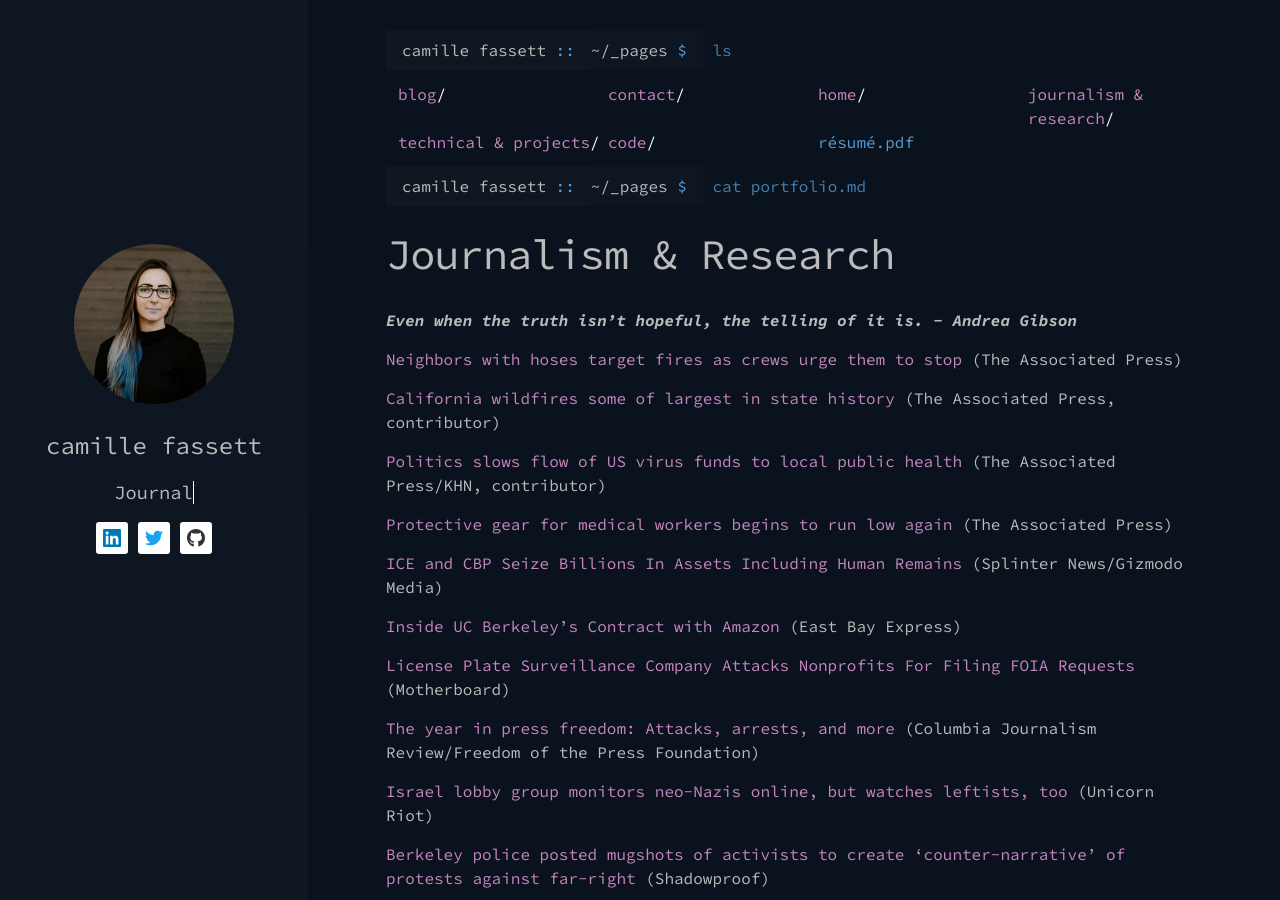
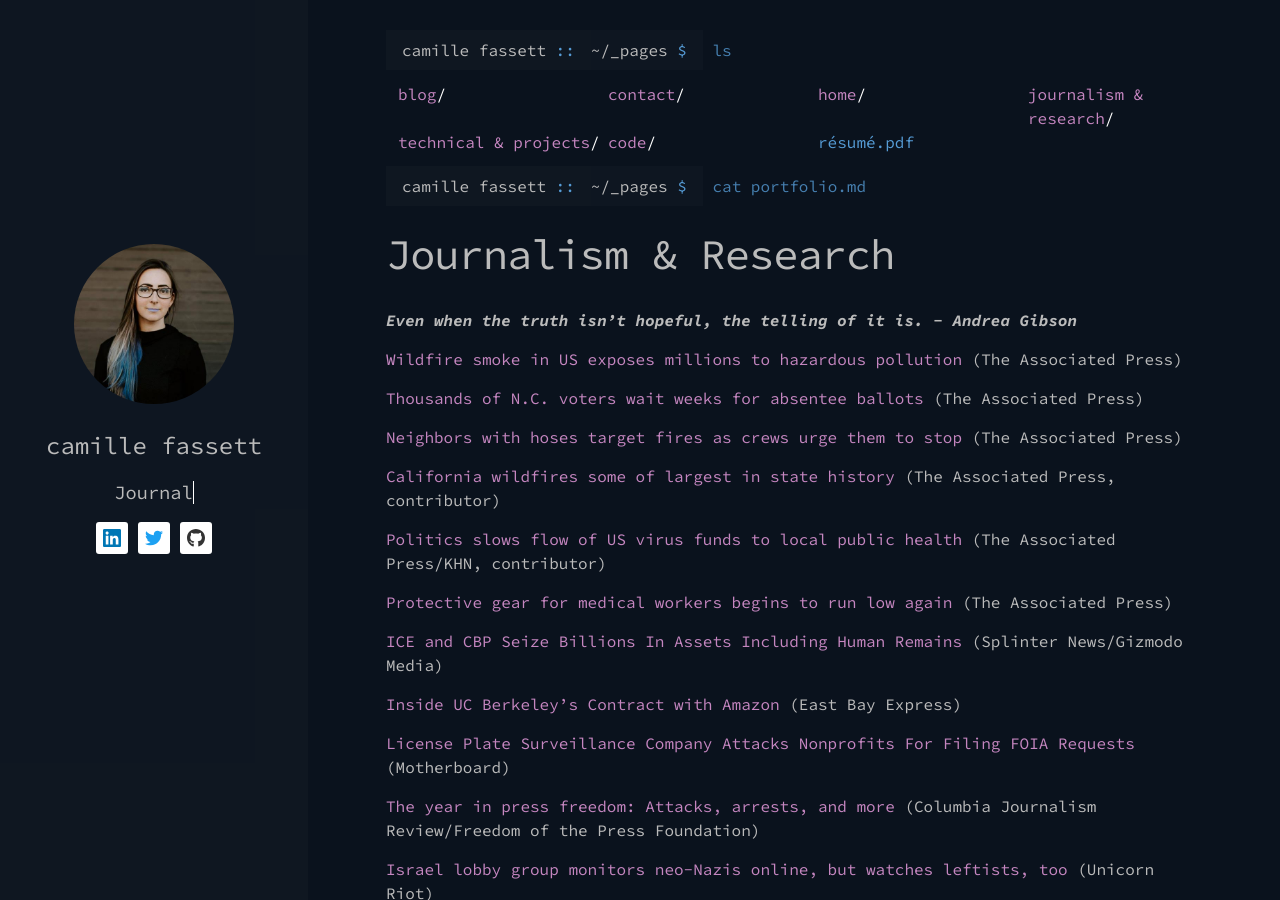
Before and after one commit to ssempervirens/ssempervirens.github.io, a Jekyll site: the page built from _pages/portfolio.md, in a window 1280 px wide and 900 px high. Built offline with Jekyll 4.4.1, drawn with Linux system fonts in a browser that asks for light colours; nearby versions of some CDN libraries.

Commit message:
update portfolio

```diff
--- a/_pages/portfolio.md
+++ b/_pages/portfolio.md
@@ -3,6 +3,10 @@ title: Journalism & Research
 filename: portfolio.md
 ---
 ***Even when the truth isn’t hopeful, the telling of it is. - Andrea Gibson***
+
+[Wildfire smoke in US exposes millions to hazardous pollution](https://apnews.com/article/virus-outbreak-wildfires-health-oregon-fires-138efdcef21f15751fe1809a7853903b) (The Associated Press)
+
+[Thousands of N.C. voters wait weeks for absentee ballots](https://apnews.com/article/virus-outbreak-north-carolina-elections-raleigh-voting-2020-4037cf93b6d7e12dfe3275778eefac8f) (The Associated Press)
 
 [Neighbors with hoses target fires as crews urge them to stop](https://apnews.com/1eb072d62d0de1d8e5a0949d5d8efbbc) (The Associated Press)
 
```
